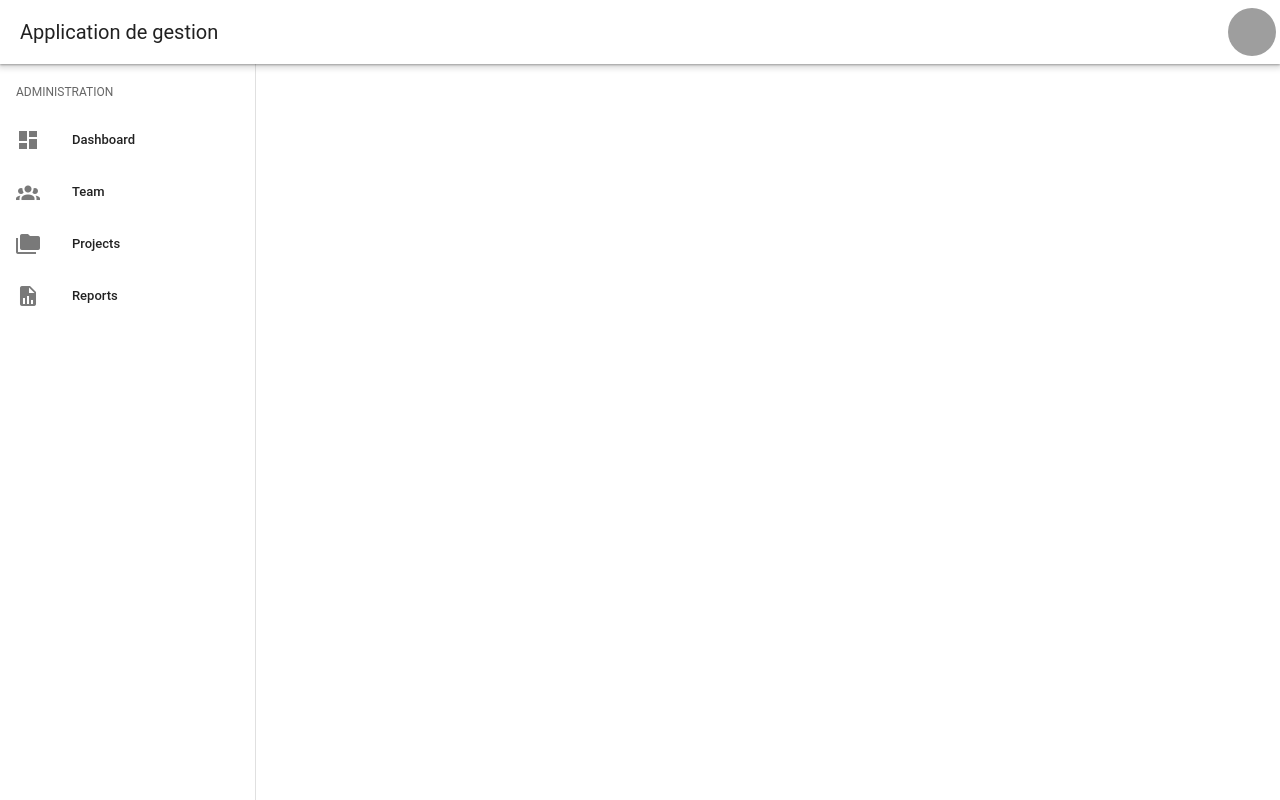
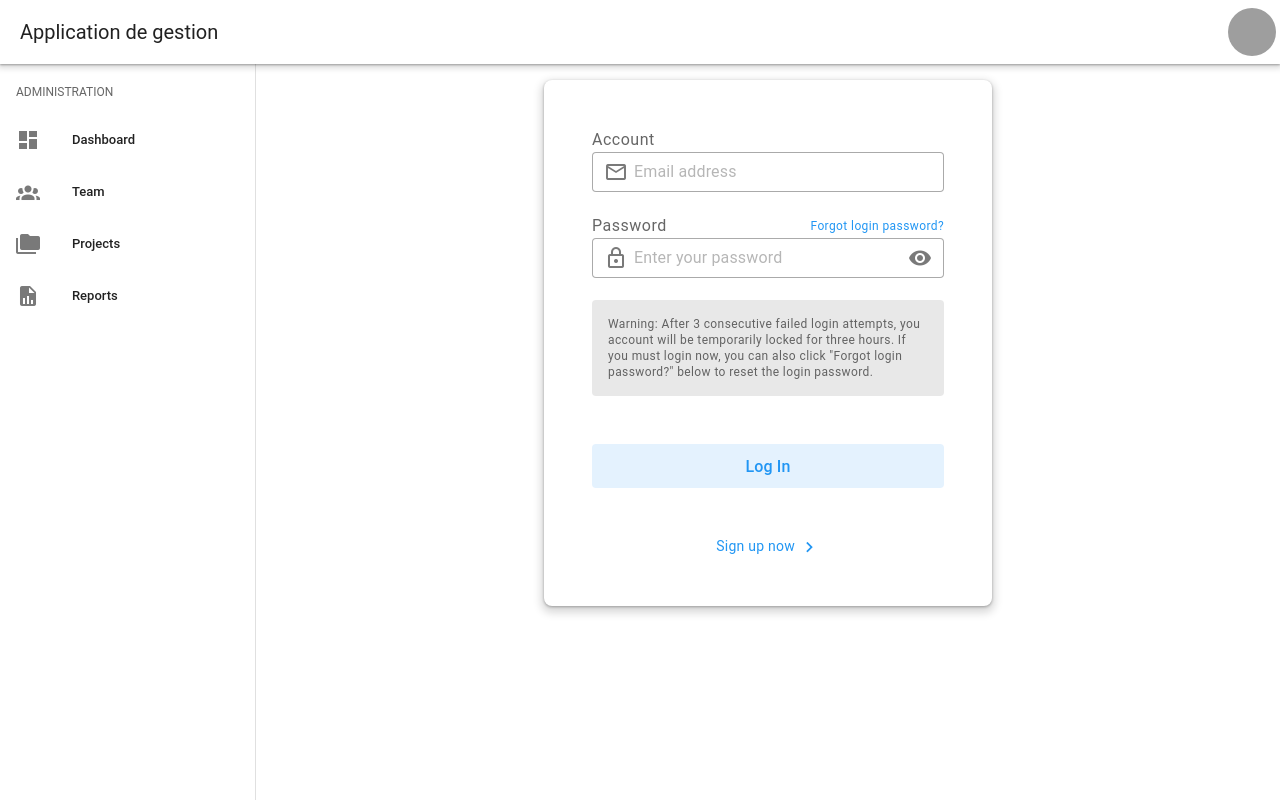
Before and after one commit to GenXwater/vueJS_exercices, a Nuxt app in the folder vue_app_gestion/: page /login in a window 1280 px wide. Built offline with nearby package versions, Linux system fonts and the light colour scheme; grey boxes are pictures that could not be loaded.

Commit message:
Add login page component with email and password fields

```diff
--- /dev/null
+++ b/vue_app_gestion/app/pages/login.vue
@@ -0,0 +1,44 @@
+<template>
+  <div>
+    <v-card class="mx-auto pa-12 pb-8" elevation="3" max-width="448" rounded="lg">
+      <div class="text-body-large text-medium-emphasis">Account</div>
+
+      <v-text-field density="compact" placeholder="Email address" prepend-inner-icon="mdi-email-outline"
+        variant="outlined"></v-text-field>
+
+      <div class="text-body-large text-medium-emphasis d-flex align-center justify-space-between">
+        Password
+
+        <a class="text-body-small text-decoration-none text-blue" href="#" rel="noopener noreferrer" target="_blank">
+          Forgot login password?</a>
+      </div>
+
+      <v-text-field :append-inner-icon="visible ? 'mdi-eye-off' : 'mdi-eye'" :type="visible ? 'text' : 'password'"
+        density="compact" placeholder="Enter your password" prepend-inner-icon="mdi-lock-outline" variant="outlined"
+        @click:append-inner="visible = !visible"></v-text-field>
+
+      <v-card class="mb-12" color="surface-variant" variant="tonal">
+        <v-card-text class="text-medium-emphasis text-body-small">
+          Warning: After 3 consecutive failed login attempts, you account will be temporarily locked for three hours. If
+          you must login now, you can also click "Forgot login password?" below to reset the login password.
+        </v-card-text>
+      </v-card>
+
+      <v-btn class="mb-8" color="blue" size="large" variant="tonal" block>
+        Log In
+      </v-btn>
+
+      <v-card-text class="text-center">
+        <a class="text-blue text-decoration-none" href="#" rel="noopener noreferrer" target="_blank">
+          Sign up now <v-icon icon="mdi-chevron-right"></v-icon>
+        </a>
+      </v-card-text>
+    </v-card>
+  </div>
+</template>
+
+<script setup>
+import { ref } from 'vue'
+
+const visible = ref(false)
+</script>
```
